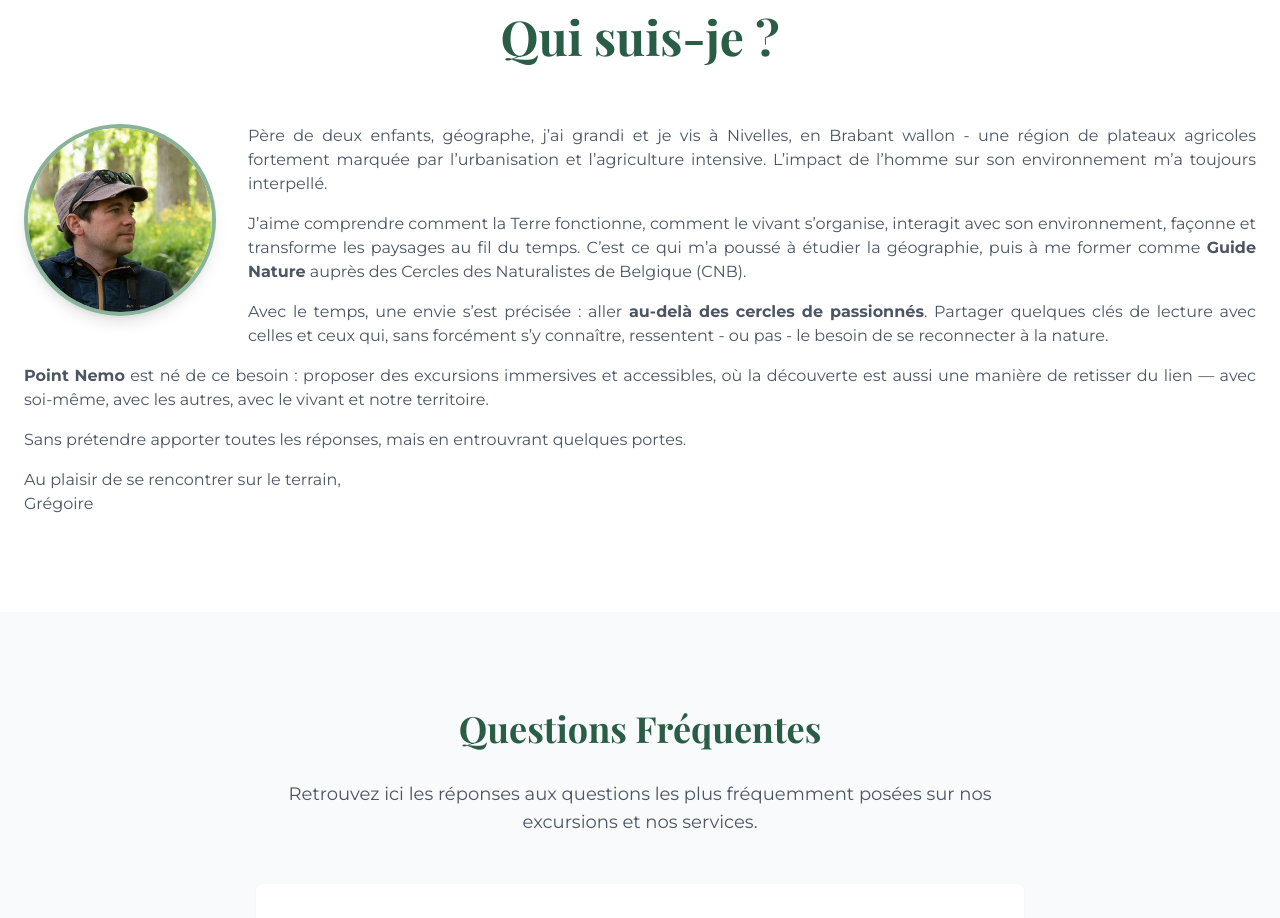
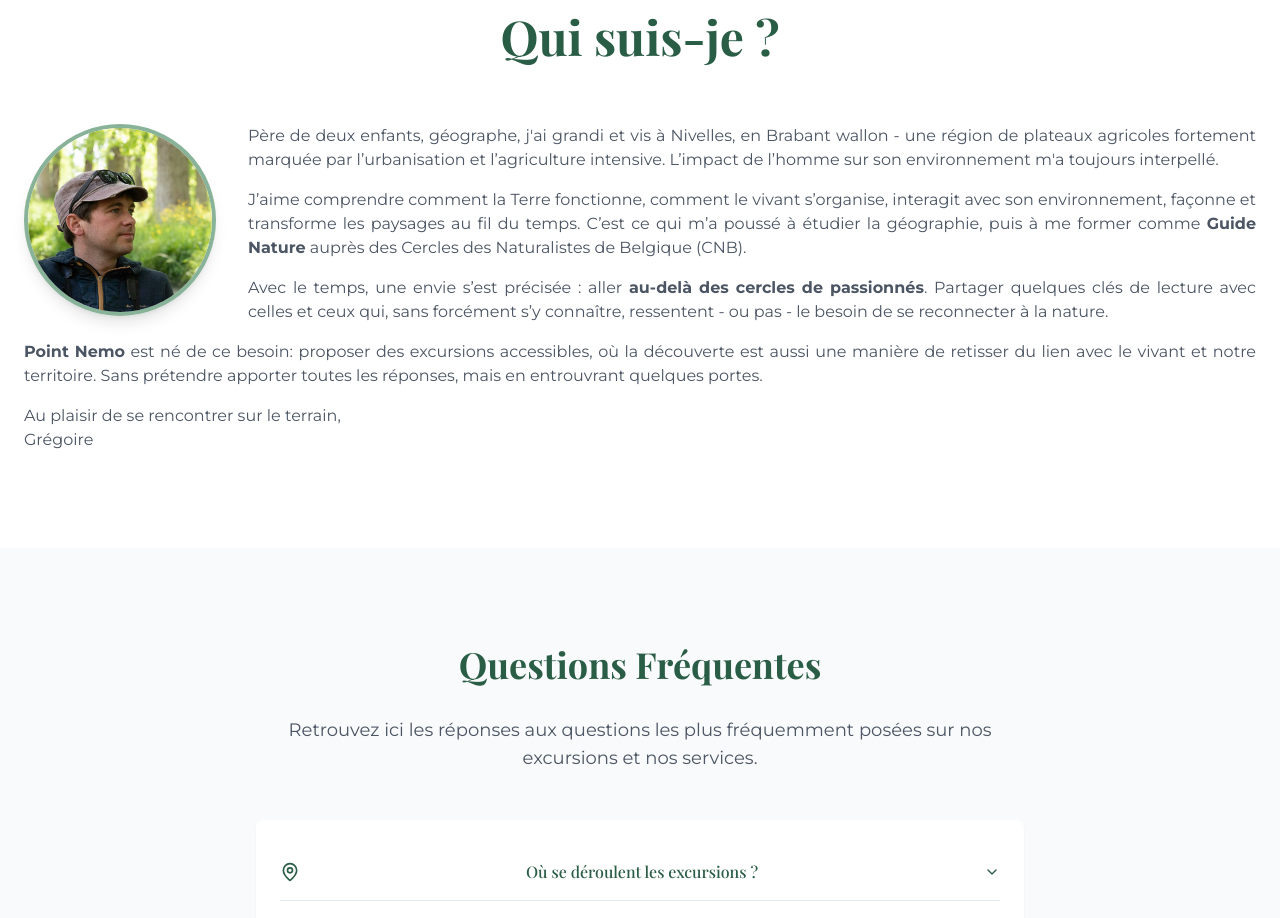
Before and after one commit to PointNemoBe/point-nemo-website, a React (Vite) app: page / in a window 1280 px wide. Shown: the part 3300-4218 px from the top of the page. Built offline with nearby package versions, Linux system fonts and the light colour scheme.

Commit message:
few improvements

```diff
--- a/src/components/AboutMeSection.tsx
+++ b/src/components/AboutMeSection.tsx
@@ -19,8 +19,8 @@ const AboutMeSection = () => {
         </div>
 
         <p className="text-gray-600 text-justify font-normal">
-          Père de deux enfants, géographe, j’ai grandi et je vis à Nivelles, en Brabant wallon - une région de plateaux agricoles fortement marquée par l’urbanisation et l’agriculture intensive.
-          L’impact de l’homme sur son environnement m’a toujours interpellé.
+          Père de deux enfants, géographe, j'ai grandi et vis à Nivelles, en Brabant wallon - une région de plateaux agricoles fortement marquée par l’urbanisation et l’agriculture intensive.
+          L’impact de l’homme sur son environnement m'a toujours interpellé.
         </p>
         <p className="text-gray-600 text-justify font-normal">
         J’aime comprendre comment la Terre fonctionne, comment le vivant s’organise, interagit avec son environnement, façonne et transforme les paysages au fil du temps.
@@ -31,9 +31,7 @@ const AboutMeSection = () => {
            Partager quelques clés de lecture avec celles et ceux qui, sans forcément s’y connaître, ressentent - ou pas - le besoin de se reconnecter à la nature.
         </p>
         <p className="text-gray-600 text-justify font-normal">
-          <strong>Point Nemo</strong> est né de ce besoin : proposer des excursions immersives et accessibles, où la découverte est aussi une manière de retisser du lien — avec soi-même, avec les autres, avec le vivant et notre territoire.
-        </p>
-        <p className="text-gray-600 text-justify font-normal">
+          <strong>Point Nemo</strong> est né de ce besoin: proposer des excursions accessibles, où la découverte est aussi une manière de retisser du lien avec le vivant et notre territoire.
           Sans prétendre apporter toutes les réponses, mais en entrouvrant quelques portes.
         </p>
         <p className="text-gray-600 text-justify font-normal">
```
